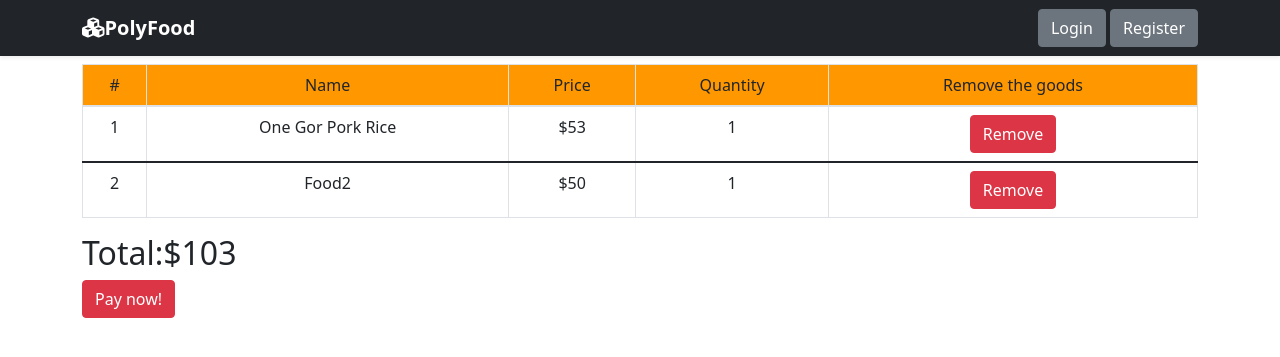
After one commit to BoLam0305/COMP3421, a PHP site: page /User_Page/shopping_cart.php in a window 1280 px wide. The commit adds this page. Shown: the top 357 px of the page. Run offline with PHP 8.4, Linux system fonts and the light colour scheme; some libraries are stand-ins or nearby versions.

Commit message:
shopping cart UI and replace file

```diff
--- /dev/null
+++ b/CSS/shopping_cart.css
@@ -0,0 +1,3 @@
+.content{
+    margin-top: 5%;
+}
--- a/HTML/login.html
+++ b/HTML/User_Page/login.php
@@ -8,6 +8,7 @@
     <link href="https://cdn.jsdelivr.net/npm/bootstrap@5.2.3/dist/css/bootstrap.min.css" rel="stylesheet">
     <script src="https://cdn.jsdelivr.net/npm/bootstrap@5.2.3/dist/js/bootstrap.bundle.min.js"></script>
     <link rel="stylesheet" href="https://cdnjs.cloudflare.com/ajax/libs/font-awesome/4.7.0/css/font-awesome.min.css">
+    <?php include_once '../header.php'; ?>
 </head>
 
 <body>
@@ -17,7 +18,7 @@
             <div class="row justify-content-center">
                 <div class="col-10 d-flex" style="margin:30px; box-shadow:0px 5px 15px rgb(0 0 0 / 10%); border-radius:15px;" >
                 <div id="body-right" class="col-5" style="margin:60px 50px 70px;">
-                <img src="../img/VA2.jfif"
+                <img src="../../img/VA2.jfif"
                      class="img-fluid" alt="Sample image">
             </div>
             <div id="body-right" class="col-5" style="margin:30px;">
--- /dev/null
+++ b/HTML/User_Page/shopping_cart.php
@@ -0,0 +1,73 @@
+<!DOCTYPE html>
+<html lang="en">
+
+<head>
+    <link rel="stylesheet" href="https://stackpath.bootstrapcdn.com/bootstrap/4.5.0/css/bootstrap.min.css" integrity="sha384-9aIt2nRpC12Uk9gS9baDl411NQApFmC26EwAOH8WgZl5MYYxFfc+NcPb1dKGj7Sk" crossorigin="anonymous">
+    <link href="https://fonts.googleapis.com/css2?family=Noto+Sans+TC:wght@700&family=Open+Sans:wght@300&display=swap" rel="stylesheet">
+    <link rel="stylesheet" href="/Css/mina.css" type="text/css">
+    <script src="/javaScript/w3.js" type="text/javascript"></script>
+    <script src="https://code.jquery.com/jquery-3.5.1.slim.min.js" integrity="sha384-DfXdz2htPH0lsSSs5nCTpuj/zy4C+OGpamoFVy38MVBnE+IbbVYUew+OrCXaRkfj" crossorigin="anonymous"></script>
+    <script src="https://cdn.jsdelivr.net/npm/popper.js@1.16.0/dist/umd/popper.min.js" integrity="sha384-Q6E9RHvbIyZFJoft+2mJbHaEWldlvI9IOYy5n3zV9zzTtmI3UksdQRVvoxMfooAo" crossorigin="anonymous"></script>
+    <script src="https://stackpath.bootstrapcdn.com/bootstrap/4.5.0/js/bootstrap.min.js" integrity="sha384-OgVRvuATP1z7JjHLkuOU7Xw704+h835Lr+6QL9UvYjZE3Ipu6Tp75j7Bh/kR0JKI" crossorigin="anonymous"></script>
+    <meta charset="UTF-8">
+    <style type="text/css">
+        .photo {
+            height: 200px;
+        }
+    </style>
+    <?php include_once '../header.php'; ?>
+    <link rel="stylesheet" href="../../CSS/shopping_cart.css">
+    <title>Shoping Cart</title>
+
+</head>
+
+<body>
+    <div class="container" style="margin-top: 5%;">
+        <div class="row">
+            <div class="col-md-12">
+                <table class="table table-bordered text-center">
+                    <thead style="background-color: #ff9800;">
+                        <tr>
+                            <td scope="col">#</td>
+                            <td scope="col">Name</td>
+                            <td scope="col">Price</td>
+                            <td scope="col">Quantity</td>
+                            <td scope="col">Remove the goods</td>
+                        </tr>
+                    </thead>
+                    <tbody>
+                        <tr>
+                            <td class="text-center" scope="row">1</td>
+                            <td>One Gor Pork Rice</td>
+                            <td>$53</td>
+                            <td>1</td>
+                            <td><button type="button" class="btn btn-danger">Remove</button></td>
+                        </tr>
+                    </tbody>
+                    <tbody>
+                        <tr>
+                            <td class="text-center" scope="row">2</td>
+                            <td>Food2</td>
+                            <td>$50</td>
+                            <td>1</td>
+                            <td><button type="button" class="btn btn-danger">Remove</button></td>
+                        </tr>
+                    </tbody>
+                </table>
+            </div>
+            <div class="col-md-12"></div>
+            <div class="col-md-12">
+                <div class="pull-right">
+                    <h2>Total:$103</h2>
+                </div>
+            </div>
+            <div class="col-md-12">
+                <div class="pull-right">
+                    <a href="#" class="btn btn-danger">Pay now!</a>
+                </div>
+            </div>
+        </div>
+    </div>
+</body>
+
+</html>
--- a/HTML/sign_up.html
+++ b/HTML/User_Page/sign_up.php
@@ -9,15 +9,16 @@
     <link href="https://cdn.jsdelivr.net/npm/bootstrap@5.2.3/dist/css/bootstrap.min.css" rel="stylesheet">
     <script src="https://cdn.jsdelivr.net/npm/bootstrap@5.2.3/dist/js/bootstrap.bundle.min.js"></script>
     <link rel="stylesheet" href="https://cdnjs.cloudflare.com/ajax/libs/font-awesome/4.7.0/css/font-awesome.min.css">
+    <?php include_once '../header.php'; ?>
 </head>
 
 <body>
-    <section class="h-100 h-custom" style="background-color: #FFFFFF;">
+    <section class="h-100 h-custom" style="background-color: #FFFFFF;margin-top:3%;">
         <div class="container py-5 h-100">
             <div class="row d-flex justify-content-center align-items-center h-100">
                 <div class="col-lg-8 col-xl-6">
                     <div class="card rounded-3" style="box-shadow:0px 5px 15px rgb(0 0 0 / 10%);">
-                        <img src="../img/VA1.jpg" class="w-100"
+                        <img src="../../img/VA1.jpg" class="w-100"
                             style="border-top-left-radius: .3rem; border-top-right-radius: .3rem;" alt="Sample photo">
                         <div class="card-body p-4 p-md-5">
                             <h3 class="mb-2 pb-2 pb-md-0 mb-md-4 px-md-2">Sign up</h3>
--- a/HTML/header.php
+++ b/HTML/header.php
@@ -33,7 +33,7 @@ session_start();
 <header>
     <nav class="navbar fixed-top navbar-expand-lg navbar-dark bg-dark shadow-sm header">
         <div class="container">
-            <a href="NFTshowcase.php" class="navbar-brand d-flex align-items-center">
+            <a href="/HTML/index.php" class="navbar-brand d-flex align-items-center">
                 <i class="fa-solid fa-cubes headerCubes"></i>
                 <strong>PolyFood</strong>
             </a>
@@ -48,8 +48,8 @@ session_start();
             // Show the login and register button if the user is not logged in
             if (!isset($email)) {
                 echo '<div class="navbarButtonSet justify-content-end">
-                        <a type="button" class="btn btn-secondary loginBtn" href="login2.php">Login</a>
-                        <a type="button" class="btn btn-secondary registerBtn" href="userRegister.php">Register</a>
+                        <a type="button" class="btn btn-secondary loginBtn" href="/HTML/User_Page/login.php">Login</a>
+                        <a type="button" class="btn btn-secondary registerBtn" href="/HTML/User_Page/sign_up.php">Register</a>
                       </div> ';
             } else if (!$isGoogle){ // not oauth sign in
                 echo "<div class=\"collapse navbar-collapse justify-content-end\" id=\"navbarNavDarkDropdown\">
```
Also changed, not shown: HTML/User_Page/shopping_cart.html (deleted, +0 -87 lines), HTML/User_Page/register.html (renamed from HTML/register.html), HTML/User_Page/userProfile.php (renamed from HTML/userProfile.php), img/food1.png (added).
